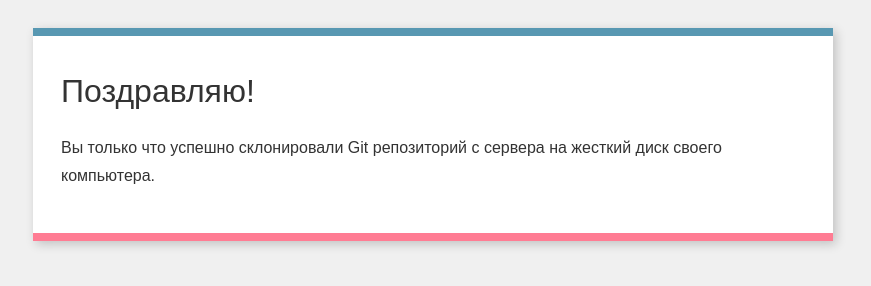
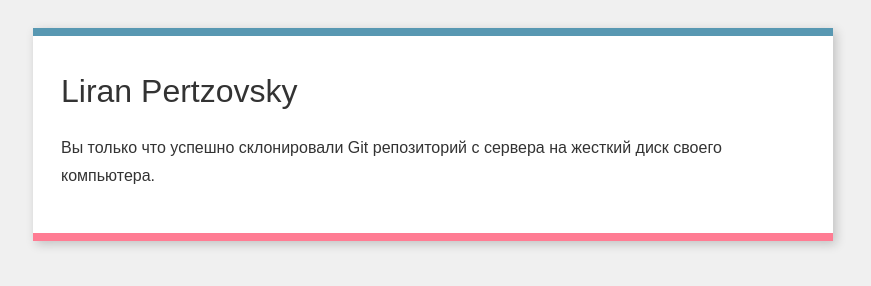
Before and after one commit to liranluxury/git-test, a plain HTML site: page index.html in a window 1280 px wide. Shown: the whole page, without its empty margins (207-1078 px from the left). Drawn offline with Linux system fonts and the light colour scheme.

Commit message:
change of name

```diff
--- a/index.html
+++ b/index.html
@@ -9,10 +9,10 @@
   </head>
   <body>
     <div class="box">
-            <h1>Поздравляю!</h1>
+      <h1>Liran Pertzovsky</h1>
       <p>
-                Вы только что успешно склонировали Git репозиторий с сервера на
-                жесткий диск своего компьютера.
+        Вы только что успешно склонировали Git репозиторий с сервера на жесткий
+        диск своего компьютера.
       </p>
     </div>
   </body>
```
Lines whose indentation alone changed are shown as unchanged.
